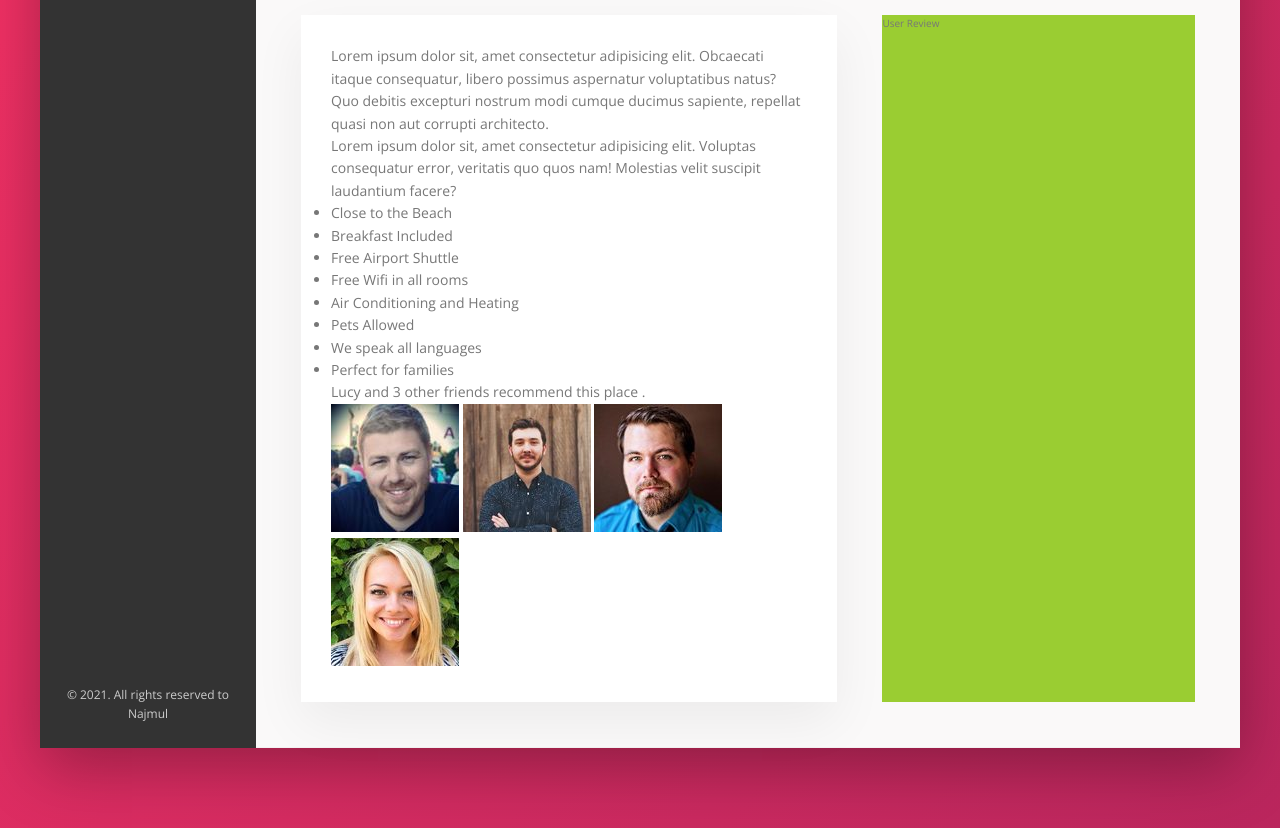
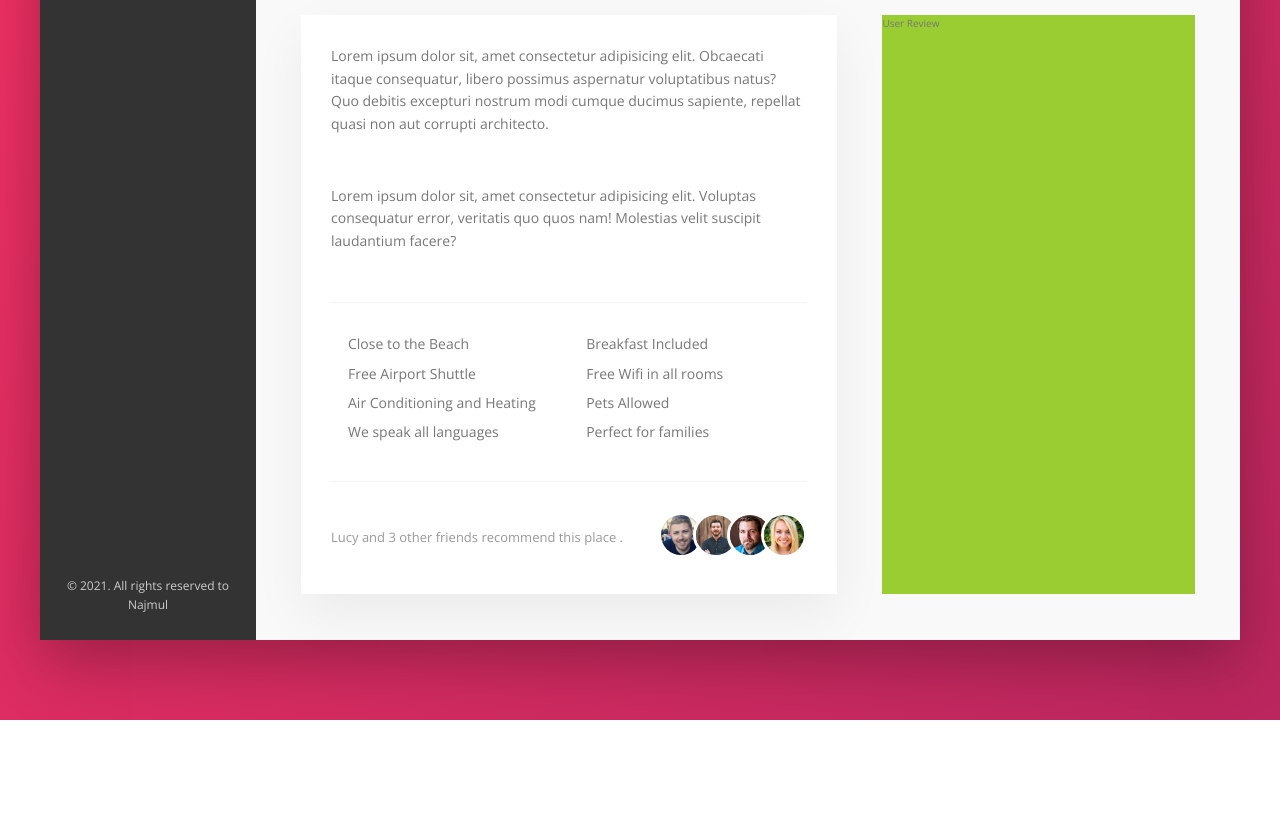
Before and after one commit to najmulmyself/Trillo, a website: page index.html in a window 1280 px wide. Shown: the part 640-1468 px from the top of the page. After the commit the page ends 1360 px from the top, so only its background shows below. Drawn offline with nearby package versions, Linux system fonts and the light colour scheme.

Commit message:
recommendation added

```diff
--- a/index.html
+++ b/index.html
@@ -159,10 +159,10 @@
                   Lucy and 3 other friends recommend this place .
                 </div>
                 <div class="recommend-friends">
-                  <img src="img/user-3.jpg" alt="Friends-1" class="recomend-photo">
-                  <img src="img/user-4.jpg" alt="Friends-2" class="recomend-photo">
-                  <img src="img/user-5.jpg" alt="Friends-3" class="recomend-photo">
-                  <img src="img/user-6.jpg" alt="Friends-4" class="recomend-photo">
+                  <img src="img/user-3.jpg" alt="Friends-1" class="recommend-photo">
+                  <img src="img/user-4.jpg" alt="Friends-2" class="recommend-photo">
+                  <img src="img/user-5.jpg" alt="Friends-3" class="recommend-photo">
+                  <img src="img/user-6.jpg" alt="Friends-4" class="recommend-photo">
                 </div>
               </div>
             </div>
--- a/sass/component.scss
+++ b/sass/component.scss
@@ -317,3 +317,87 @@
     box-shadow: none;
   }
 }
+
+///////////////////////////////////////////
+/////PARAGRAPH
+
+.paragraph:not(:last-child) {
+  margin-bottom: 5rem;
+}
+
+///////////////////////////////////////////
+/////LIST
+
+.list {
+  list-style: none;
+  margin: 3rem 0;
+  padding: 3rem 0;
+  border-top: 1px solid var(--color-grey-light-2);
+  border-bottom: 1px solid var(--color-grey-light-2);
+  display: flex;
+  flex-wrap: wrap;
+
+  &-item {
+    display: inline-block;
+    flex: 0 0 50%;
+    margin-bottom: 0.7rem;
+  }
+
+  &-item::before {
+    content: " ";
+    display: inline-block;
+    height: 1rem;
+    width: 1rem;
+    margin-right: 0.7rem;
+
+    // these following code for older browsers
+    //it has a problem of changing the background color of the svg icon | we can't change this
+
+    // background-image:url(../img/chevron-thin-right.svg);
+    // background-size: cover;
+
+    // these following code for newer browsers
+    // we can solve this by doing with mask
+
+    background-color: var(--color-primary);
+    -webkit-mask-image: url(../img/chevron-thin-right.svg);
+    -webkit-mask-size: cover;
+    mask-image: url(../img/chevron-thin-right.);
+    mask-size: cover;
+  }
+}
+
+///////////////////////////////////////////
+/////RECOMMEND
+
+.recommend {
+  font-size: 1.3rem;
+  color: var(--color-grey-dark-3);
+
+  display: flex;
+  align-items: center;
+  &-count {
+    margin-right: auto;
+  }
+
+  &-friends {
+  }
+
+  &-photo {
+    cursor: pointer;
+    box-sizing: content-box; // includes all the height width value
+    height: 4rem;
+    width: 4rem;
+    border-radius: 50%;
+    border: 3px solid #fff;
+    transition: all 0.2s;
+
+    &:hover {
+      transform: scale(1.1);
+    }
+
+    &:not(:last-child) {
+      margin-right: -1.5rem;
+    }
+  }
+}
```
Also changed, not shown: css/style.css.
